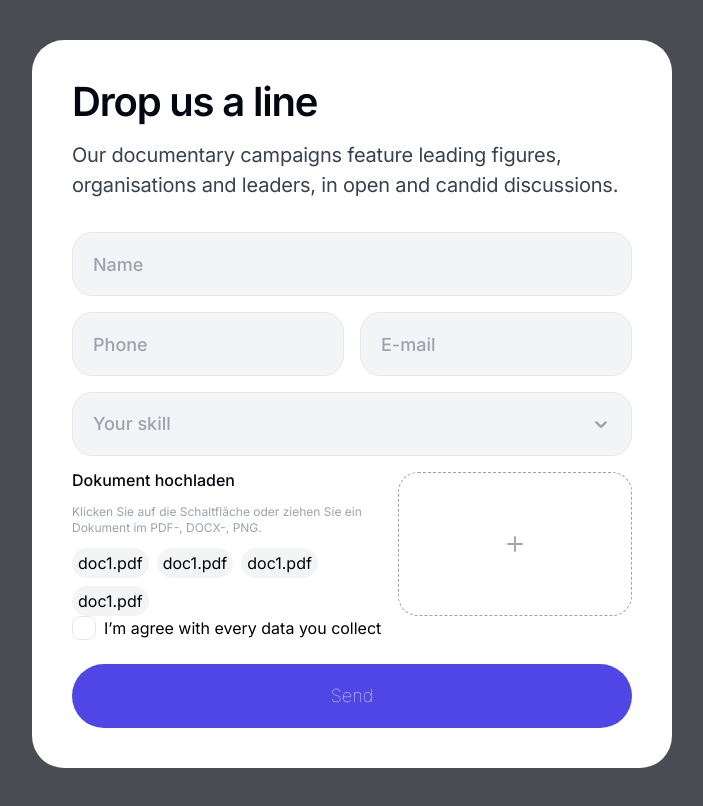
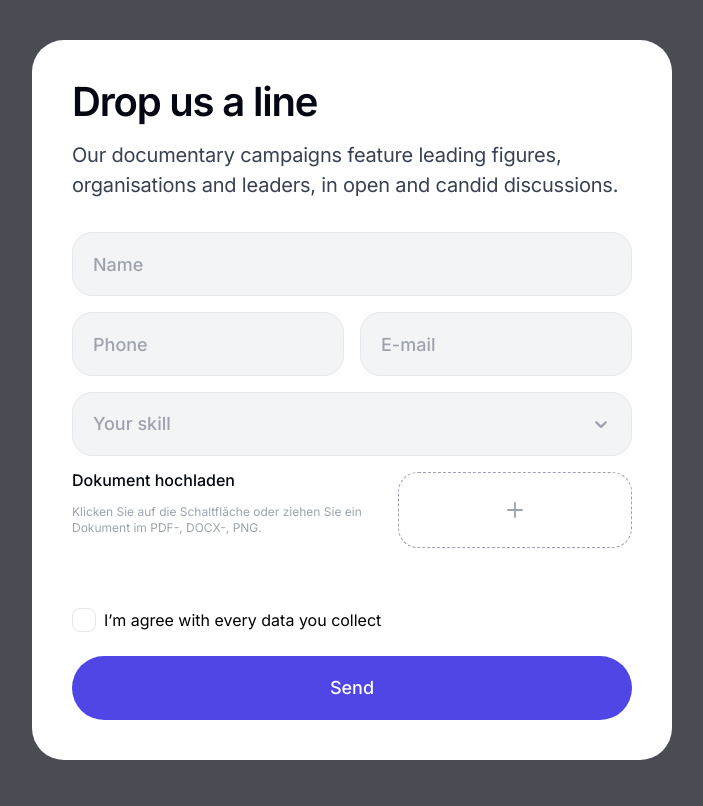
Before and after one commit to OddyHater/einzelwerk-test, a Next.js app: page / in a window 1280 px wide. Shown: the whole page, without its empty margins (288-991 px from the left). Built offline with nearby package versions, Linux system fonts and the light colour scheme.

Commit message:
without drpozone

```diff
--- a/package.json
+++ b/package.json
@@ -17,6 +17,7 @@
     "next": "14.1.4",
     "react": "^18.2.0",
     "react-dom": "^18.2.0",
+    "react-dropzone": "^14.2.3",
     "react-hook-form": "^7.51.2",
     "react-select": "^5.8.0",
     "zod": "^3.22.4"
--- a/src/components/Document.jsx
+++ b/src/components/Document.jsx
@@ -1,5 +1,9 @@
 import React from 'react';
-import { cx } from 'class-variance-authority';
+
+import { Controller } from 'react-hook-form';
+import Dropzone from 'react-dropzone';
+
+import { cx, cva } from 'class-variance-authority';
 
 const wrapperClassName = cx(
   'flex gap-16px mt-16px'
@@ -29,34 +33,53 @@ const itemClassName = cx(
   'rounded-1000px'
 );
 
-const dropAreaClassName = cx(
+const dropAreaClassName = cva(
+  [
     'max-w-[234px] flex-1 flex justify-center items-center',
     'border-[1px] border-ui-gray-400 border-dashed',
     'rounded-20px'
+  ],
+  {
+    variants: {
+      isActive: {
+        true: 'border-ui-blue-500'
+      }
+    }
+  }
 );
 
-const Document = () => {
+const Document = ({ control, name }) => {
   return (
+
+    <Controller
+      control={control}
+      name={name}
+      defaultValue={[]}
+      render={({ field: { onChange, onBlur, value } }) => (
         <div className={wrapperClassName}>
           <div className={textContainerClassName}>
             <h3 className={titleClassName}>Dokument hochladen</h3>
-        <p className={subtitleClassName}>
-          Klicken Sie auf die Schaltfläche oder ziehen Sie ein Dokument im PDF-, DOCX-, PNG.
-        </p>
+            <p className={subtitleClassName}>Klicken Sie auf die Schaltfläche oder ziehen Sie ein Dokument im PDF-, DOCX-, PNG.</p>
             <ul className={listClassName}>
-          <li className={itemClassName}>doc1.pdf</li>
-          <li className={itemClassName}>doc1.pdf</li>
-          <li className={itemClassName}>doc1.pdf</li>
-          <li className={itemClassName}>doc1.pdf</li>
+
             </ul>
           </div>
-      <div className={dropAreaClassName}>
+          <Dropzone onDrop={(file) => {
+            onChange(file[0].path);
+          }}>
+            {({ getInputProps, getRootProps, isDragActive }) => (
+              <div className={dropAreaClassName({ isActive: isDragActive })} {...getRootProps()}>
+                <input {...getInputProps()} onBlur={onBlur} />
                 <svg xmlns="http://www.w3.org/2000/svg" width="24" height="24" viewBox="0 0 24 24" fill="none">
                   <path d="M12 5V19M5 12H19" stroke="#9CA3AF" strokeWidth="1.8" strokeLinecap="round" strokeLinejoin="round"/>
                 </svg>
               </div>
+            )}
+          </Dropzone>
         </div>
-  );
+      )}
+    />
+  )
 };
 
 export default Document;
--- a/src/components/Form.jsx
+++ b/src/components/Form.jsx
@@ -31,7 +31,7 @@ const submitButtonClassName = cx(
   "flex justify-center items-center",
   "h-64px mt-24px",
 
-  "font-thin text-lg leading-lg text-white",
+  "font-medium text-lg leading-lg text-white",
 
   "bg-ui-blue-600 hover:bg-ui-blue-500",
   "rounded-10000px"
@@ -50,7 +50,7 @@ const formSchema = z.object({
   phone: z.string().min(2),
   email: z.string().email(),
   grade: z.string(),
-  privacy: z.literal(true)
+  privacy: z.literal(true),
 })
 
 const Form = () => {
@@ -62,7 +62,10 @@ const Form = () => {
       errors,
     },
   } = useForm({
-    resolver: zodResolver(formSchema)
+    resolver: zodResolver(formSchema),
+    defaultValues: {
+      files: [],
+    },
   });
 
   const OnSubmit = (data) => {
@@ -123,7 +126,10 @@ const Form = () => {
           />
         </div>
 
-        <Document />
+        <Document
+          control={control}
+          name={'files'}
+        />
 
         <CheckboxElement
           name='privacy'
--- a/tailwind.config.js
+++ b/tailwind.config.js
@@ -13,6 +13,7 @@ module.exports = {
       },
       maxHeight: {
         '24px': '24px',
+        '120px': '120px',
       },
       width: {
         '24px': '24px',
```
Also changed, not shown: 1 other file (tests, documents, lock files or other folders). Lines whose indentation alone changed are shown as unchanged.
